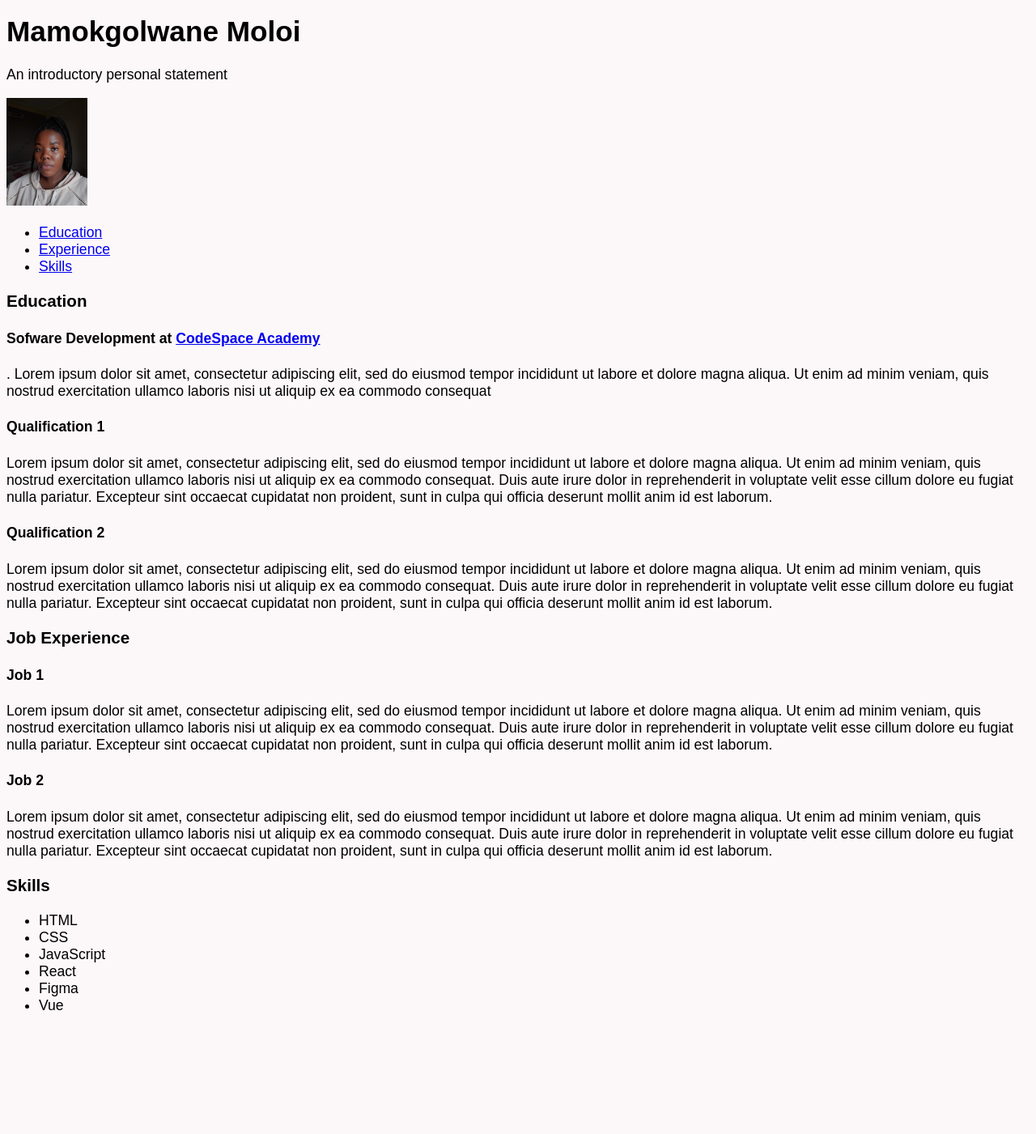
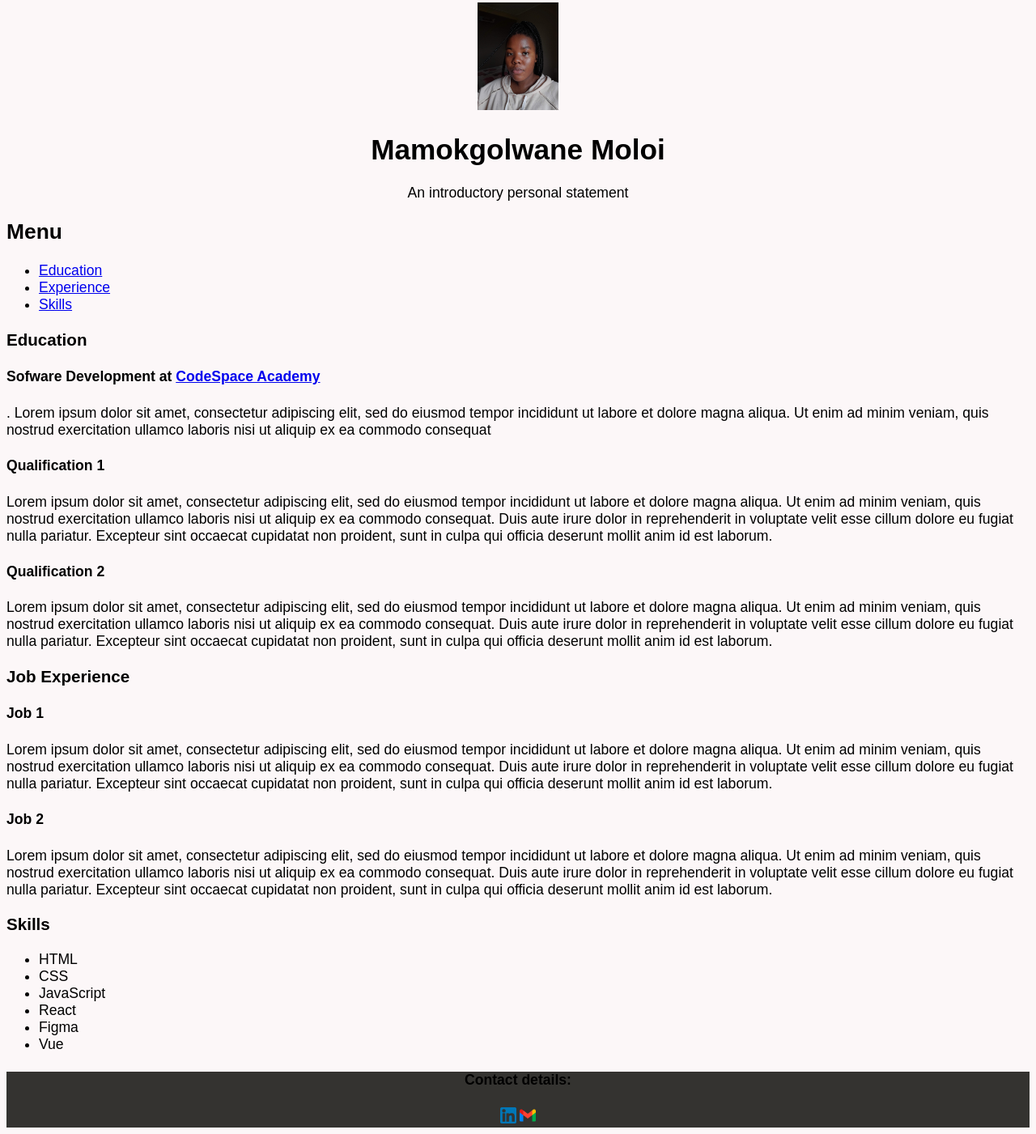
Before and after one commit to Mamokgolwane/Safe-Window, a plain HTML site: page resume1.htm in a window 1280 px wide. Shown: the part 5-1406 px from the top of the page at 81% size. Before the commit the page ends 1276 px from the top, so only its background shows below. Drawn offline with Linux system fonts and the light colour scheme.

Commit message:
Update to resume 3
Changed the position of the  image, added 2 icons, more id attributes, and links in the footer leading to my social media

```diff
--- a/resume1.htm
+++ b/resume1.htm
@@ -6,19 +6,31 @@
     </head>
 
     <body>
+        <header id="heading">
+            <img src="Images/20220316_124550.jpg" width="100px" alt="picture of Mamokoglwane Moloi">
 <h1> Mamokgolwane Moloi</h1>
 
 <p>An introductory personal statement</p>
+</header>
+<section>
+<aside>
 
-<p><img src="Images/20220316_124550.jpg" width="100px" alt="picture of Mamokoglwane Moloi"></p>
+<main>
 
-<p><ul>
+<div id="sidebar">
+<nav>
+
+<h2>Menu</h2>
+    <ul>
     <li><a href="#education">Education </a></li>
     <li><a href="#experience">Experience </a></li>
     <li><a href="#skills">Skills</a></li>
 
-</ul>
-</p>
+</ul></nav>
+</div>
+
+</aside>
+<article>
 <h3 id="education">Education</h3>
 
 <p> <h4>Sofware Development at <a href="https://www.codespace.co.za">CodeSpace Academy</a> </h4>.
@@ -47,6 +59,16 @@
     <li>Figma</li>
     <li>Vue</li>
 </ul>
-
+</article>
+</section>
+</main>
+<footer>
+    <h4>Contact details:</h4>
+    <a href="https://www.linkedin.com">
+        <img class="icons" src="images/174857.png" width="20px" alt="Mamo's LinkedIn"></a>
+        <a href="https://mail.google.com">
+            <img class="icons" src="Images/gmail.png" width="20px" alt="Mamo's emaila address">
+        </a>
+</footer>
     </body>
 </html>
```
